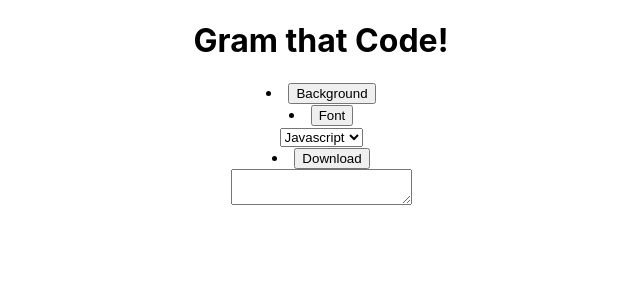
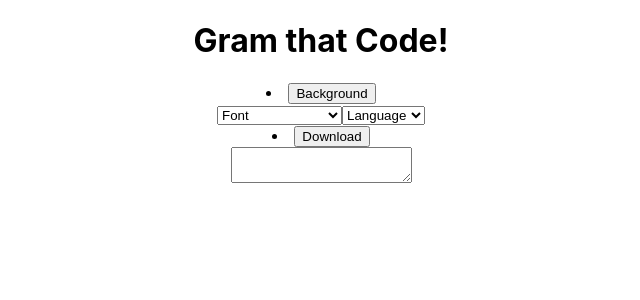
Before and after one commit to rkaufusi/gram-that-code, a React (Create React App) app: page / in a window 1280 px wide. Shown: the top 300 px of the page, without its empty margins (319-959 px from the left). Built offline with nearby package versions, Linux system fonts and the light colour scheme.

Commit message:
update to navbar select option tags

```diff
--- a/src/Buttons/FontDropDown.js
+++ b/src/Buttons/FontDropDown.js
@@ -1,32 +1,23 @@
 import React, {useState} from 'react'
-import fonts from '../fonts.js'
 
 const FontDropDown = () => {
     const [font, setFont] = useState();
 
-    const fontArray = [
-        {name: 'Times New Roman'},
-        {name: 'Arial'}
-    ];
 
     console.log(font);
 
-        return (
-            <>
-              <ul>
-              {fonts.map((val) => {
-                  return (
-                      <li>
-                        <button onClick={() => setFont(val.name)}>
-                          {val.name}
-                        </button>
-                      </li>
-                  )
-              })}
-              </ul>
-            </>
-        )
-    };
+    return (
+      <>
+              <select>
+                <option>Monaco</option>
+                <option>Menlo</option>
+                <option>Consolas</option>
+                <option>Droid Sans Mono</option>
+              </select>
+      </>
+  )
+};
+
 
 
 
--- a/src/Navbar.js
+++ b/src/Navbar.js
@@ -9,6 +9,8 @@ const Navbar = () => {
     const [fontDropDown, setFontDropDown] = useState(false);
     const [languageDropDown, setLanguageDropDown] = useState(false);
     const [downloadDropDown, setDownloadDropDown] = useState(false);
+    const [font, setFont] = useState('');
+    const [language, setLanguage] = useState('');
 
     const onMouseEnter = (name) => {
         if(name === 'background') setDropDown(true);
@@ -17,13 +19,19 @@ const Navbar = () => {
         if(name === 'download') setDownloadDropDown(true);
     }
 
+    const changeFont = (event) => {
+      setFont(event.target.value);
+    }
+    const changeLanguage = (event) => {
+      setLanguage(event.target.value);
+    }
+
     const onMouseLeave = () => {
         setDropDown(false);
         setFontDropDown(false);
         setLanguageDropDown(false);
         setDownloadDropDown(false);
     }
-    console.log(dropdown)
 
     return (
         <div>
@@ -34,18 +42,20 @@ const Navbar = () => {
             </button>
             {dropdown && <BackgroundDropDown/>}
           </li>
-          <li onMouseEnter={() => onMouseEnter('font')} onMouseLeave={() => onMouseLeave()}>
-            <button>
-              Font
-            </button>
-            {fontDropDown && <FontDropDown/>}
-          </li>
-          <select>
-          <option>Javascript</option>
-          <option>Java</option>
-          <option>Typescript</option>
-          <option>Python</option>
-        </select>
+          <select onChange={changeFont}>
+          <option>Font</option>
+            <option>Monaco</option>
+            <option>Menlo</option>
+            <option>Consolas</option>
+            <option>Droid Sans Mono</option>
+          </select>
+          <select onChange={changeLanguage}>
+            <option>Language</option>
+            <option>Javascript</option>
+            <option>Java</option>
+            <option>Typescript</option>
+            <option>Python</option>
+          </select>
 
           <li onMouseEnter={() => onMouseEnter('download')} onMouseLeave={() => onMouseLeave()}>
             <button>
--- a/src/fonts.js
+++ /dev/null
@@ -1,10 +0,0 @@
-import React from 'react'
-
-const fonts = [
-        {name: 'Monaco'},
-        {name: 'Menlo'},
-        {name: 'Consolas'},
-        {name: 'Droid Sans Mono'}
-]
-
-export default fonts
```
